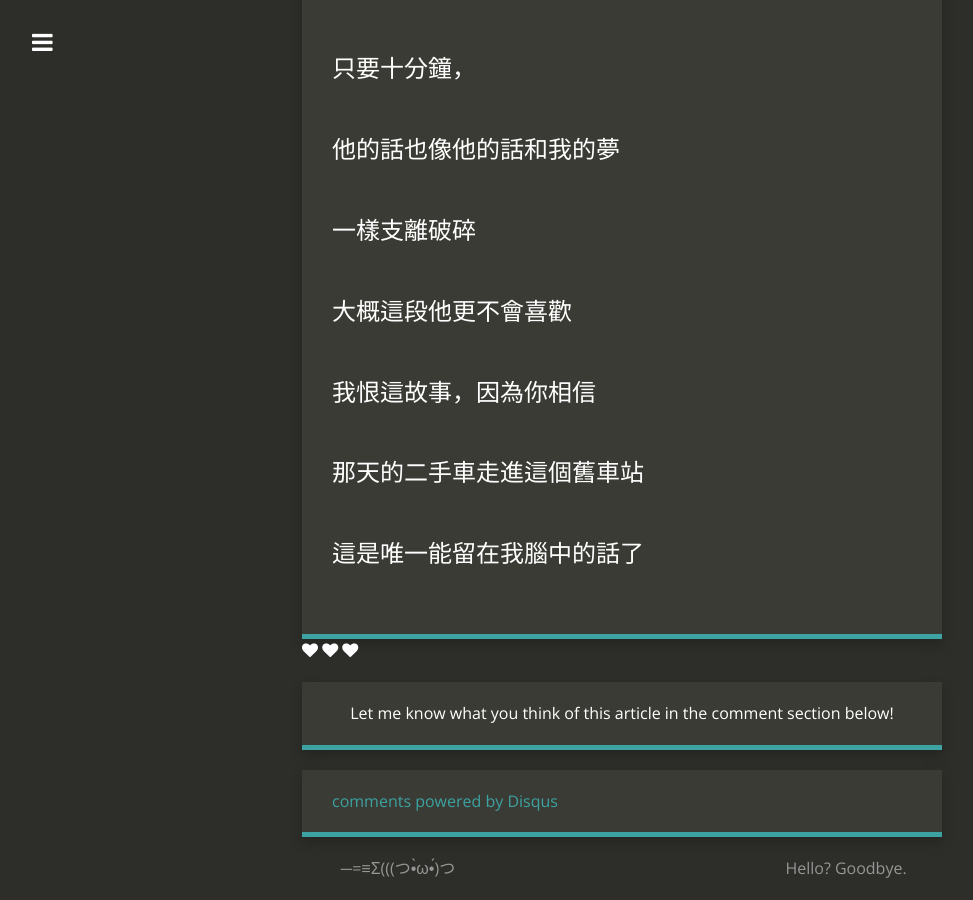
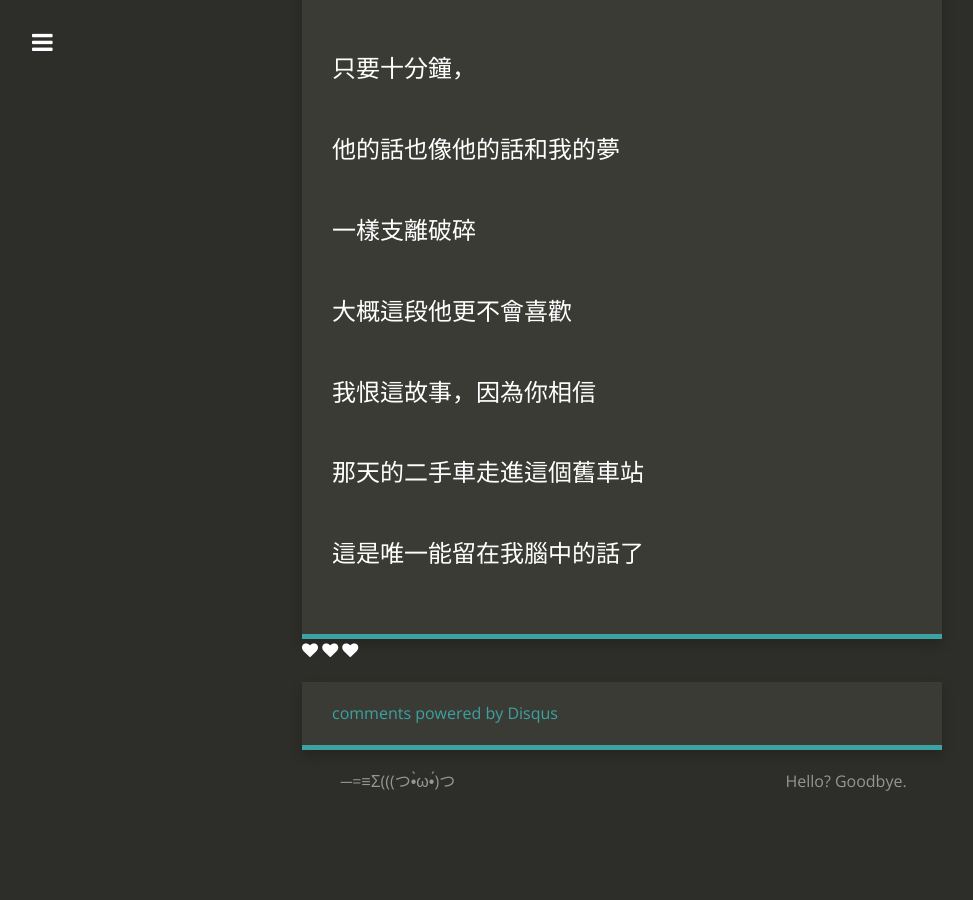
Before and after one commit to Jelly-Fisher/rycbar.github.io, a Jekyll site: the page built from _posts/2020-01-19-支離破碎.md, in a window 1280 px wide and 900 px high, scrolled down 1474 px. Shown: the whole window, without its empty margins (18-991 px from the left). Built offline with Jekyll 4.4.1, drawn with Linux system fonts in a browser that asks for light colours; nearby versions of some CDN libraries; after the commit the page ends 2286 px from its top, so only the background shows below that.

Commit message:
Update post.html

```diff
--- a/_layouts/post.html
+++ b/_layouts/post.html
@@ -106,12 +106,6 @@ layout: default
          <i class="fa fa-heart"></i> <i class="fa fa-heart"></i> <i class="fa fa-heart"></i>
 
       {% if site.disqus_account %}
-      <div class="content-panel feedback">
-        Let me know what you think of this article in the comment section below!
-      </div>
-      {% endif %}
-
-      {% if site.disqus_account %}
       <div class="content-panel comments">
         <div id="disqus_thread">
           <noscript>Please enable JavaScript to view the <a href="http://disqus.com/?ref_noscript">comments powered by Disqus.</a></noscript>
```
